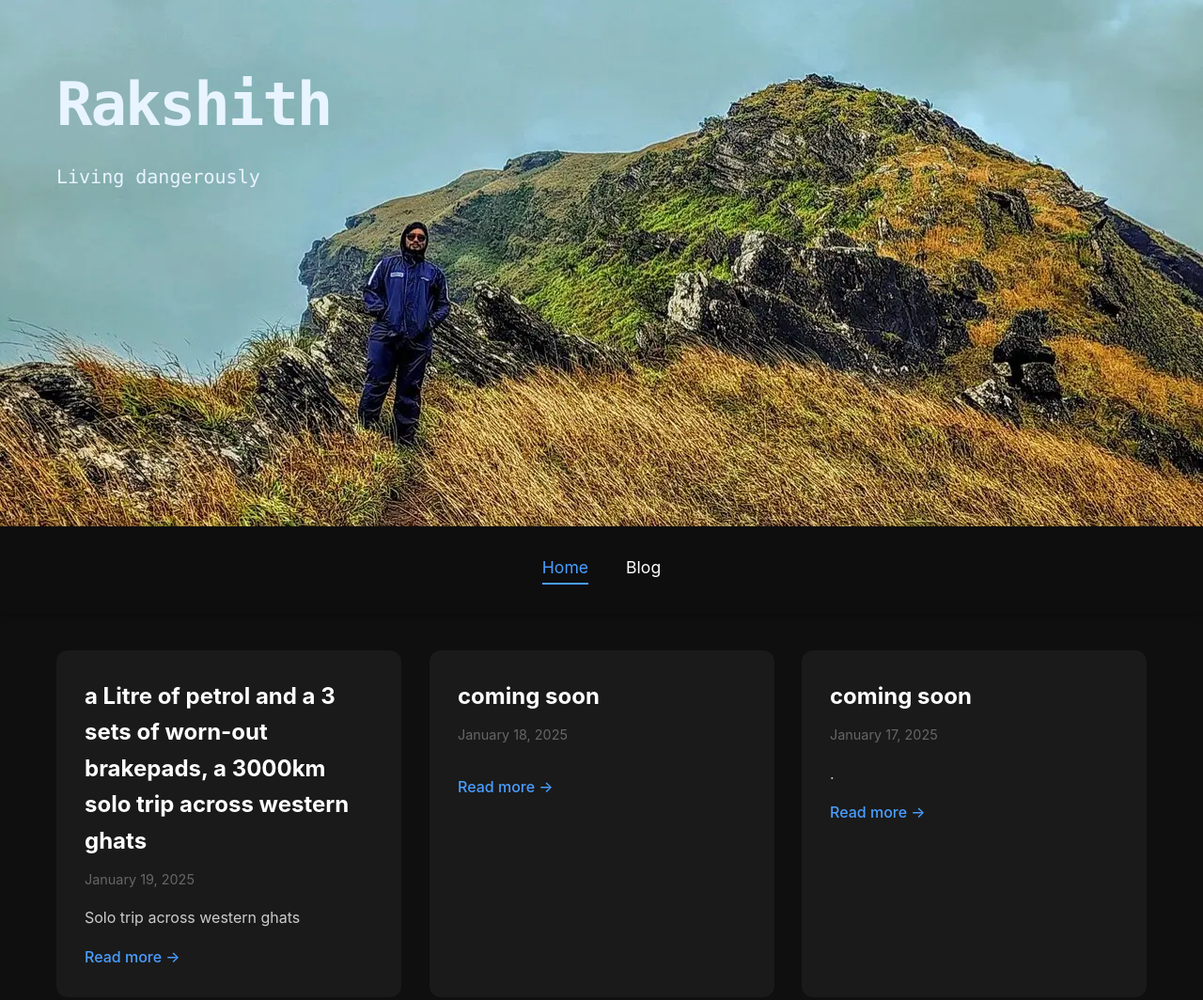
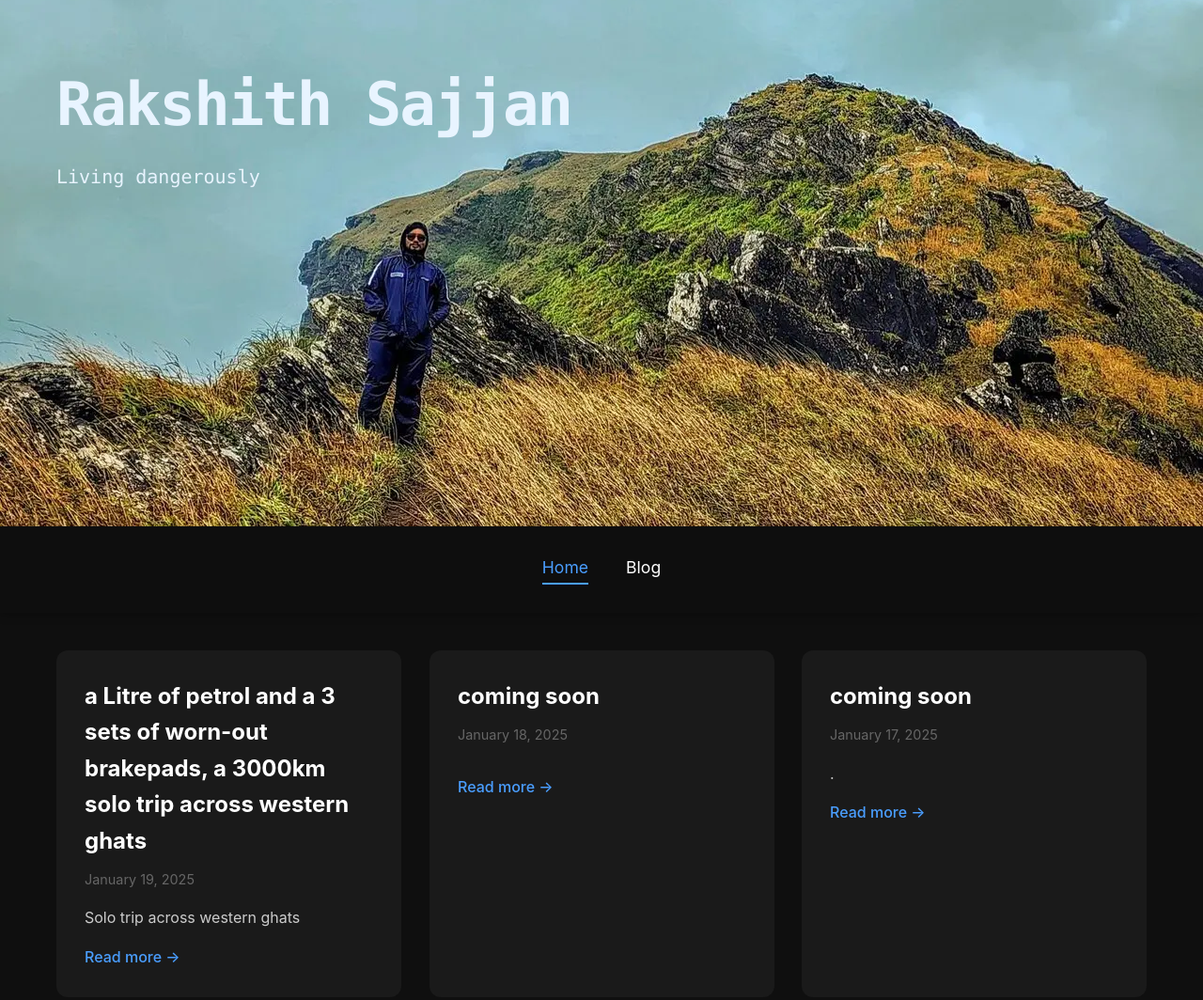
Before and after one commit to rakshithsajjan/rakshith.me, a website: page public/index.html in a window 1280 px wide. Shown: the whole page at 94% size. Drawn offline with Linux system fonts and the light colour scheme; a web font is replaced by a local one.

Commit message:
cahgned headinng

```diff
--- a/public/index.html
+++ b/public/index.html
@@ -294,7 +294,7 @@
 
         <!-- Hero Content Overlay -->
         <div class="hero-content">
-            <h1>Rakshith</h1>
+            <h1>Rakshith Sajjan</h1>
             <p class="tagline">Living dangerously</p>
         </div>
     </div>
```
